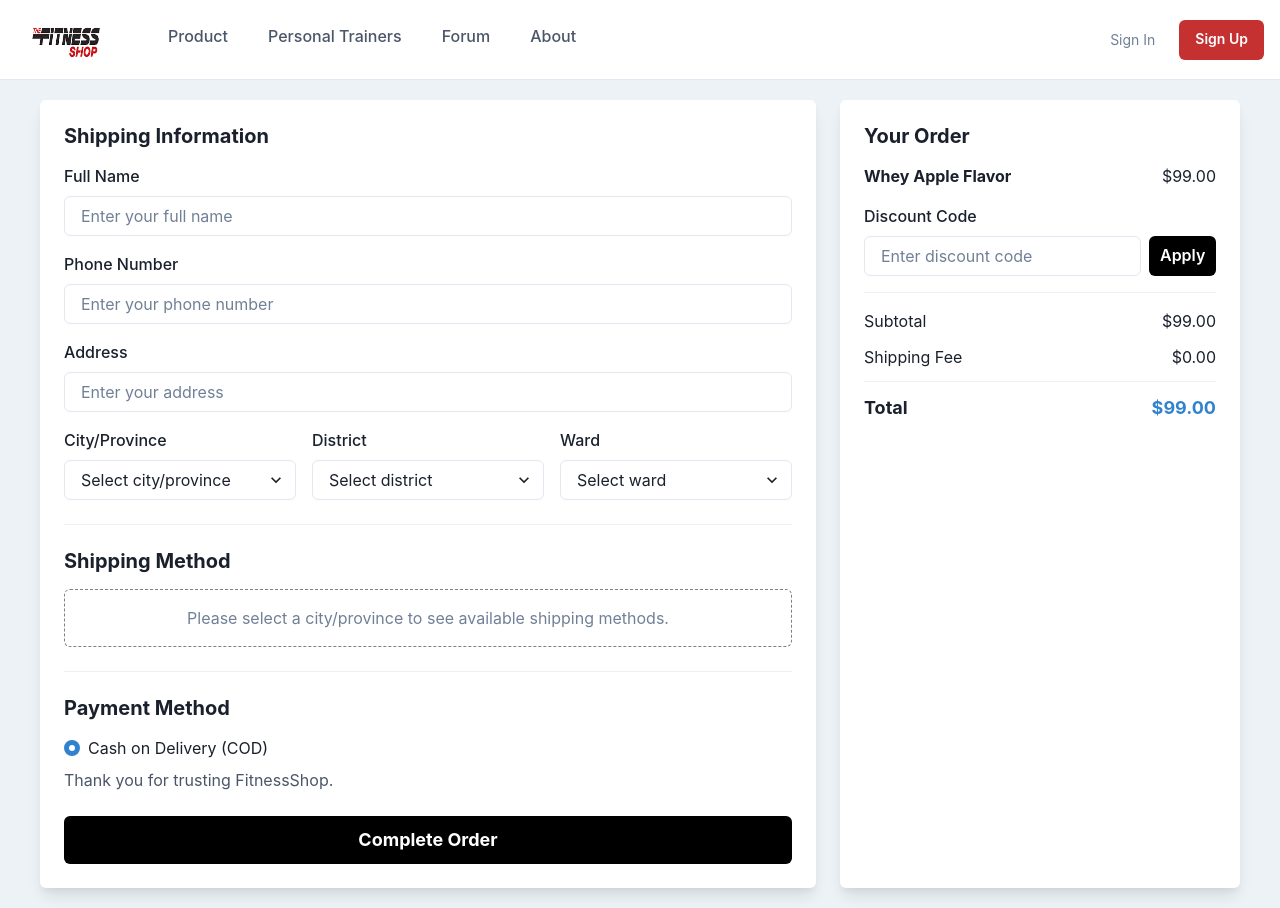
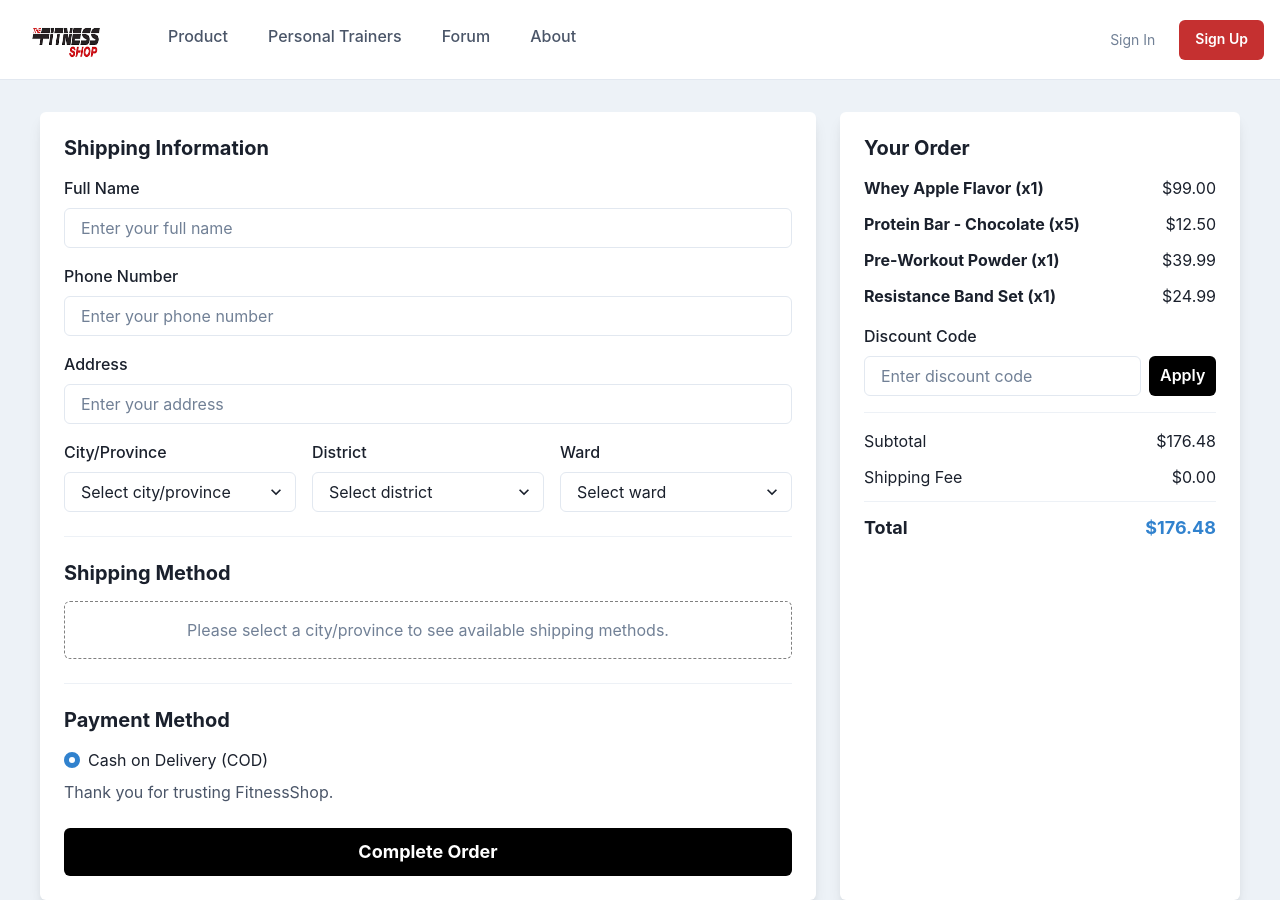
Before and after one commit to thienbanho/Fitness-Shop, a React (Vite) app: page /Payment in a window 1280 px wide. Built offline with nearby package versions, Linux system fonts and the light colour scheme.

Commit message:
update Payment

```diff
--- a/src/pages/Payment/Payment.jsx
+++ b/src/pages/Payment/Payment.jsx
@@ -1,5 +1,6 @@
-import React from 'react';
-import Navbar from "../../components/NavBar/NavBar"; // Navbar Component
+import React, { useState } from 'react';
+import Navbar from "../../components/NavBar/NavBar";
+import { orderData } from './PaymentData'; // Adjusted import
 import {
   Box,
   Heading,
@@ -17,55 +18,97 @@ import {
   Divider,
   Center,
   SimpleGrid,
+  useToast,
 } from '@chakra-ui/react';
 
 const Payment = () => {
+  const [shippingInfo, setShippingInfo] = useState({
+    fullName: '',
+    phoneNumber: '',
+    address: '',
+    city: '',
+    district: '',
+    ward: '',
+  });
+  const [discountCode, setDiscountCode] = useState('');
+  const [paymentMethod, setPaymentMethod] = useState('COD');
+  const toast = useToast();
+
+  const handleInputChange = (e) => {
+    const { name, value } = e.target;
+    setShippingInfo(prev => ({ ...prev, [name]: value }));
+  };
+
+  const handleDiscountCodeChange = (e) => {
+    setDiscountCode(e.target.value);
+  };
+
+  const applyDiscount = () => {
+    toast({
+      title: "Discount applied",
+      description: "Your discount code has been applied to the order.",
+      status: "success",
+      duration: 3000,
+      isClosable: true,
+    });
+  };
+
+  const completeOrder = () => {
+    console.log("Order completed", { shippingInfo, paymentMethod, orderData });
+    toast({
+      title: "Order placed",
+      description: "Your order has been successfully placed.",
+      status: "success",
+      duration: 3000,
+      isClosable: true,
+    });
+  };
+
+  const subtotal = orderData.reduce((total, item) => total + item.price * item.quantity, 0);
+  const shippingFee = 0; // You can calculate this based on the selected shipping method
+  const total = subtotal + shippingFee;
+
   return (
-    <Box bg="gray.100" minH="100vh" p={5}>
-        <Box as="header" width="100%" position="fixed" top="0" left="0"  zIndex="10">
+    <Box bg="gray.100" minH="100vh">
+      <Box as="header" width="100%" position="fixed" top="0" left="0" zIndex="10">
         <Navbar />
       </Box>
-      {/* Main Container */}
-      <Flex paddingTop={20} maxW="1200px" mx="auto" flexDirection={{ base: 'column', lg: 'row' }} gap={6}>
-        {/* Left Section: Shipping and Payment */}
+      <Flex paddingTop={28} maxW="1200px" mx="auto" flexDirection={{ base: 'column', lg: 'row' }} gap={6} >
         <Box flex="1" bg="white" p={6} borderRadius="md" boxShadow="lg">
-          {/* Shipping Information */}
-          <Heading size="md" mb={4}>
-            Shipping Information
-          </Heading>
+          <Heading size="md" mb={4}>Shipping Information</Heading>
           <VStack spacing={4} align="stretch">
             <FormControl>
               <FormLabel>Full Name</FormLabel>
-              <Input placeholder="Enter your full name" />
+              <Input name="fullName" value={shippingInfo.fullName} onChange={handleInputChange} placeholder="Enter your full name" />
             </FormControl>
             <FormControl>
               <FormLabel>Phone Number</FormLabel>
-              <Input placeholder="Enter your phone number" />
+              <Input name="phoneNumber" value={shippingInfo.phoneNumber} onChange={handleInputChange} placeholder="Enter your phone number" />
             </FormControl>
             <FormControl>
               <FormLabel>Address</FormLabel>
-              <Input placeholder="Enter your address" />
+              <Input name="address" value={shippingInfo.address} onChange={handleInputChange} placeholder="Enter your address" />
             </FormControl>
             <SimpleGrid columns={{ base: 1, md: 3 }} spacing={4}>
               <FormControl>
                 <FormLabel>City/Province</FormLabel>
-                <Select placeholder="Select city/province">
-                  <option>Ho Chi Minh</option>
-                  <option>Ha Noi</option>
+                <Select name="city" value={shippingInfo.city} onChange={handleInputChange} placeholder="Select city/province">
+                  <option value="Ho Chi Minh">Ho Chi Minh</option>
+                  <option value="Ha Noi">Ha Noi</option>
                 </Select>
               </FormControl>
               <FormControl>
                 <FormLabel>District</FormLabel>
-                <Select placeholder="Select district">
-                  <option>District 1</option>
-                  <option>District 2</option>
+                <Select name="district" value={shippingInfo.district} onChange={handleInputChange} placeholder="Select district">
+                  <option value="District 1">District 1</option>
+                  <option value="District 2">District 2</option>
                 </Select>
               </FormControl>
               <FormControl>
                 <FormLabel>Ward</FormLabel>
-                <Select placeholder="Select ward">
-                  <option>Ward 1</option>
-                  <option>Ward 2</option>
+                <Select name="ward" value={shippingInfo.ward} onChange={handleInputChange} placeholder="Select ward">
+                  <option value="Ward 1">Ward 1</option>
+                  <option value="Ward 2">Ward 2</option>
                 </Select>
               </FormControl>
             </SimpleGrid>
@@ -73,78 +116,57 @@ const Payment = () => {
 
           <Divider my={6} />
 
-          {/* Shipping Method */}
-          <Heading size="md" mb={4}>
-            Shipping Method
-          </Heading>
-          <Center
-            p={4}
-            border="1px dashed gray"
-            borderRadius="md"
-            color="gray.500"
-            textAlign="center"
-          >
+          <Heading size="md" mb={4}>Shipping Method</Heading>
+          <Center p={4} border="1px dashed gray" borderRadius="md" color="gray.500" textAlign="center">
             Please select a city/province to see available shipping methods.
           </Center>
 
           <Divider my={6} />
 
-          {/* Payment Method */}
-          <Heading size="md" mb={4}>
-            Payment Method
-          </Heading>
-          <RadioGroup defaultValue="COD">
+          <Heading size="md" mb={4}>Payment Method</Heading>
+          <RadioGroup value={paymentMethod} onChange={setPaymentMethod}>
             <VStack spacing={3} align="stretch">
               <Radio value="COD">Cash on Delivery (COD)</Radio>
             </VStack>
           </RadioGroup>
-          <Text mt={2} color="gray.600">
-            Thank you for trusting FitnessShop.
-          </Text>
+          <Text mt={2} color="gray.600">Thank you for trusting FitnessShop.</Text>
 
-          <Button
-            bgColor="black"
-            mt={6}
-            w="full"
-            size="lg"
-            color="white"
-            fontWeight="bold"
-          >
+          <Button bgColor="black" mt={6} w="full" size="lg" color="white" fontWeight="bold" onClick={completeOrder}>
             Complete Order
           </Button>
         </Box>
 
-        {/* Right Section: Order Summary */}
-        <Box flex="1" maxW="400px" bg="white" p={6} borderRadius="md" boxShadow="lg">
-          {/* Order Details */}
-          <Heading size="md" mb={4}>
-            Your Order
-          </Heading>
-          <Flex justifyContent="space-between" mb={4}>
-            <Text fontWeight="bold">Whey Apple Flavor</Text>
-            <Text>$99.00</Text>
-          </Flex>
+        <Box flex="1" maxW={{ base: "100%", lg: "400px" }} bg="white" p={6} borderRadius="md" boxShadow="lg">
+          <Heading size="md" mb={4}>Your Order</Heading>
+          <VStack spacing={3} align="stretch" mb={4}>
+            {orderData.map((item) => (
+              <Flex key={item.id} justifyContent="space-between">
+                <Text fontWeight="bold">{item.name} (x{item.quantity})</Text>
+                <Text>${(item.price * item.quantity).toFixed(2)}</Text>
+              </Flex>
+            ))}
+          </VStack>
           <FormControl mb={4}>
             <FormLabel>Discount Code</FormLabel>
             <HStack>
-              <Input placeholder="Enter discount code" />
-              <Button bgColor="black" color="white" >Apply</Button>
+              <Input value={discountCode} onChange={handleDiscountCodeChange} placeholder="Enter discount code" />
+              <Button bgColor="black" color="white" onClick={applyDiscount}>Apply</Button>
             </HStack>
           </FormControl>
           <Divider mb={4} />
           <VStack spacing={3} align="stretch">
             <Flex justifyContent="space-between">
               <Text>Subtotal</Text>
-              <Text>$99.00</Text>
+              <Text>${subtotal.toFixed(2)}</Text>
             </Flex>
             <Flex justifyContent="space-between">
               <Text>Shipping Fee</Text>
-              <Text>$0.00</Text>
+              <Text>${shippingFee.toFixed(2)}</Text>
             </Flex>
             <Divider />
             <Flex justifyContent="space-between" fontWeight="bold" fontSize="lg">
               <Text>Total</Text>
-              <Text color="blue.500">$99.00</Text>
+              <Text color="blue.500">${total.toFixed(2)}</Text>
             </Flex>
           </VStack>
         </Box>
--- /dev/null
+++ b/src/pages/Payment/PaymentData.ts
@@ -0,0 +1,13 @@
+export interface OrderItem {
+    id: string;
+    name: string;
+    price: number;
+    quantity: number;
+  }
+
+  export const orderData: OrderItem[] = [
+    { id: '1', name: 'Whey Apple Flavor', price: 99.00, quantity: 1 },
+    { id: '2', name: 'Protein Bar - Chocolate', price: 2.50, quantity: 5 },
+    { id: '3', name: 'Pre-Workout Powder', price: 39.99, quantity: 1 },
+    { id: '4', name: 'Resistance Band Set', price: 24.99, quantity: 1 },
+  ];
```
